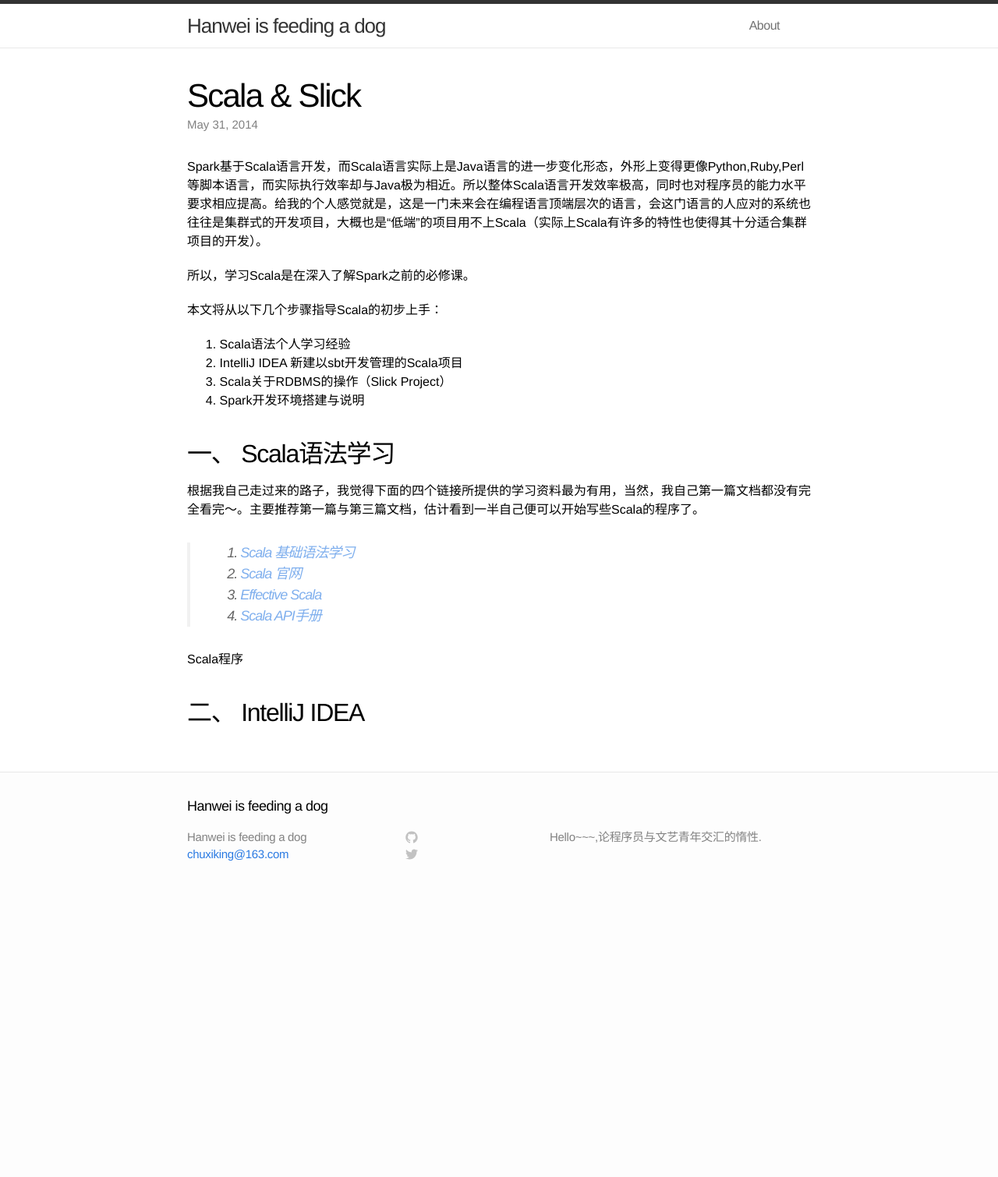
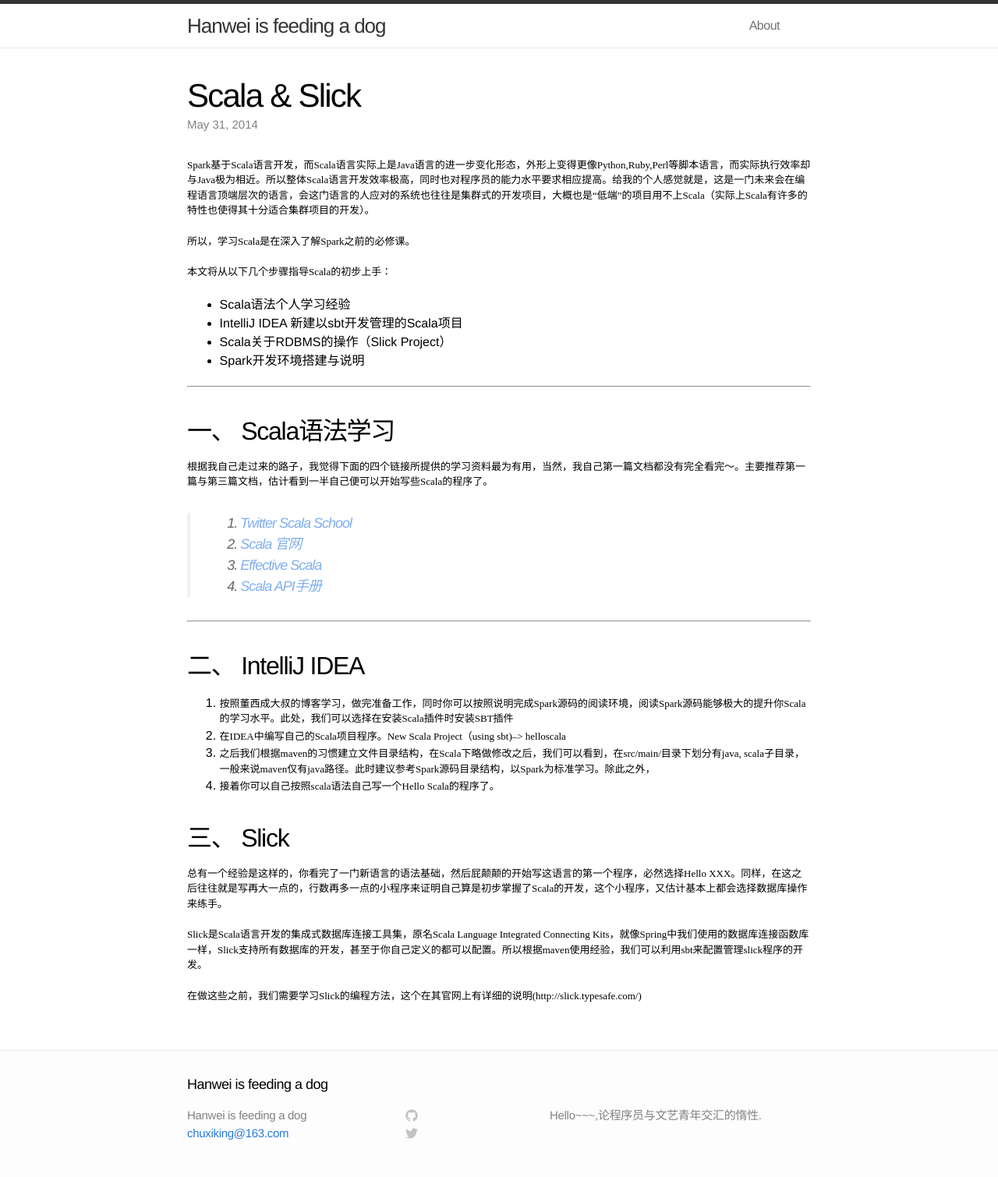
Before and after one commit to chuxi/chuxi.github.io, a Jekyll site: the page built from _posts/2014-06-01-Scala-&-Slick.md, in a window 1280 px wide. Shown: the whole page at 78% size. Built offline with Jekyll 4.4.1, drawn with Linux system fonts in a browser that asks for light colours; before the commit the page ends 1153 px from its top, so only the background shows below that.

Commit message:
modified 1

```diff
--- /dev/null
+++ b/_posts/2014-06-01-Scala-&-Slick.md
@@ -0,0 +1,51 @@
+---
+layout:	post
+title:	Scala & Slick
+date:	2014-05-31 18:32:00
+categories:	spark
+---
+
+Spark基于Scala语言开发，而Scala语言实际上是Java语言的进一步变化形态，外形上变得更像Python,Ruby,Perl等脚本语言，而实际执行效率却与Java极为相近。所以整体Scala语言开发效率极高，同时也对程序员的能力水平要求相应提高。给我的个人感觉就是，这是一门未来会在编程语言顶端层次的语言，会这门语言的人应对的系统也往往是集群式的开发项目，大概也是“低端”的项目用不上Scala（实际上Scala有许多的特性也使得其十分适合集群项目的开发）。
+
+所以，学习Scala是在深入了解Spark之前的必修课。
+
+本文将从以下几个步骤指导Scala的初步上手：
+- Scala语法个人学习经验
+- IntelliJ IDEA 新建以sbt开发管理的Scala项目
+- Scala关于RDBMS的操作（Slick Project）
+- Spark开发环境搭建与说明
+
+
+- - -
+
+<h2 id = "第一节">一、 Scala语法学习</h2>
+
+根据我自己走过来的路子，我觉得下面的四个链接所提供的学习资料最为有用，当然，我自己第一篇文档都没有完全看完～。主要推荐第一篇与第三篇文档，估计看到一半自己便可以开始写些Scala的程序了。
+
+> 1. [Twitter Scala School](http://twitter.github.io/scala_school/zh_cn/index.html)
+> 2. [Scala 官网](http://docs.scala-lang.org/)
+> 3. [Effective Scala](http://qiujj.com/static/Scala-Handbook.htm)
+> 4. [Scala API手册](http://www.scala-lang.org/api/current/#package)
+
+
+- - -
+
+<h2 id = "第二节" >二、 IntelliJ IDEA</h2>
+
+1. 按照董西成大叔的博客学习，做完准备工作，同时你可以按照说明完成Spark源码的阅读环境，阅读Spark源码能够极大的提升你Scala的学习水平。此处，我们可以选择在安装Scala插件时安装SBT插件
+
+2. 在IDEA中编写自己的Scala项目程序。New Scala Project（using sbt)--> helloscala
+![](../assets/2014-05-31-01.png)
+
+3. 之后我们根据maven的习惯建立文件目录结构，在Scala下略做修改之后，我们可以看到，在src/main/目录下划分有java, scala子目录，一般来说maven仅有java路径。此时建议参考Spark源码目录结构，以Spark为标准学习。除此之外，
+![](../assets/2014-05-31-02.png)
+
+4. 接着你可以自己按照scala语法自己写一个Hello Scala的程序了。
+
+<h2 id = "第三节" >三、 Slick</h2>
+
+总有一个经验是这样的，你看完了一门新语言的语法基础，然后屁颠颠的开始写这语言的第一个程序，必然选择Hello XXX。同样，在这之后往往就是写再大一点的，行数再多一点的小程序来证明自己算是初步掌握了Scala的开发，这个小程序，又估计基本上都会选择数据库操作来练手。
+
+Slick是Scala语言开发的集成式数据库连接工具集，原名Scala Language Integrated Connecting Kits，就像Spring中我们使用的数据库连接函数库一样，Slick支持所有数据库的开发，甚至于你自己定义的都可以配置。所以根据maven使用经验，我们可以利用sbt来配置管理slick程序的开发。
+
+在做这些之前，我们需要学习Slick的编程方法，这个在其官网上有详细的说明(http://slick.typesafe.com/)
--- a/css/main.css
+++ b/css/main.css
@@ -9,10 +9,10 @@
 html, body { height: 100%; }
 
 body {
-  font-family: Helvetica, Arial, sans-serif;
+  font-family: Helvetica, Arial, sans-serif, "宋体";
   font-size: 16px;
   line-height: 1.5;
-  font-weight: 300;
+  font-weight: 100;
   background-color: #fdfdfd;
 }
 
@@ -136,7 +136,7 @@ a:visited { color: #205caa; }
 /* ----------------------------------------------------------*/
 
 .page-content {
-  padding: 30px 0;
+  padding: 30px 50px;
   background-color: #fff;
 }
 
@@ -185,6 +185,10 @@ a:visited { color: #205caa; }
 
 .post-content > * { margin: 20px 0; }
 
+.post-content p{
+  font-size: 13px;
+  font-family: "宋体";
+}
 
 .post-content h1,
 .post-content h2,
```
Also changed, not shown: _posts/2014-05-31-Scala-&-Slick.md (deleted, +0 -30 lines), _config.yml (line endings or trailing spaces), assets/2014-05-31-01.png (added), assets/2014-05-31-02.png (added).
